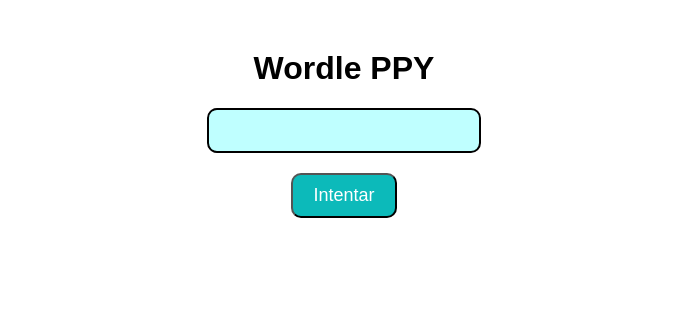
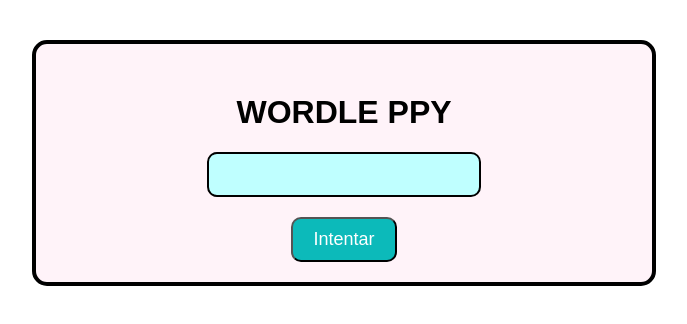
Before and after one commit to Seph1986/proyectoWordle, a plain HTML site: page index.html in a window 1280 px wide. Shown: the whole page, without its empty margins (296-983 px from the left). Drawn offline with Linux system fonts and the light colour scheme.

Commit message:
Primera entrega (arreglo del arreglo)

```diff
--- a/index.html
+++ b/index.html
@@ -1,12 +1,13 @@
 <!DOCTYPE html>
  <html>
    <head>
-     <title>Wordle PPY</title>
+     <title>WORDLE PPY</title>
  		<link rel="stylesheet" href="style.css">
      <script src="script.js" defer></script>
    </head>
    <body>
-     <h1>Wordle PPY</h1>
+    <div id="bloque">
+      <h1>WORDLE PPY</h1>
       <input type="text" id="guess-input">
       <button id="guess-button">Intentar</button>
       <div id="grid">
@@ -14,6 +15,7 @@
       </div>
       <p id="guesses"></p>
       <!---<i data-emoji="emoji">😒</i>--->
-   <!---<i data-emoji="emoji">😀</i>
+    <!---<i data-emoji="emoji">😀</i>--->
+    </div>
    </body>
  </html>
--- a/script.js
+++ b/script.js
@@ -1,5 +1,6 @@
-let diccionario = ['APPLE', 'HURLS', 'WINGS', 'YOUTH']
 let intentos = 5;
+
+let diccionario = ['APPLE', 'HURLS', 'WINGS', 'YOUTH','HELLO','BREAD','BRIEF','ALARM','FORCE']
 const palabra = diccionario[Math.floor(Math.random() * diccionario.length)];
 
 const BUTTON = document.getElementById("guess-button");
--- a/style.css
+++ b/style.css
@@ -74,9 +74,9 @@ body {
   /* fuera del tutorial */
 
   #bloque{
-    padding-top: 30px;
-    padding-bottom: 50px;
     border: solid black 4px;
     border-radius: 15px;
     background-color:rgb(255, 243, 249);
+    margin: 2.5em 20em;
+
   }
```
Lines whose indentation alone changed are shown as unchanged.
